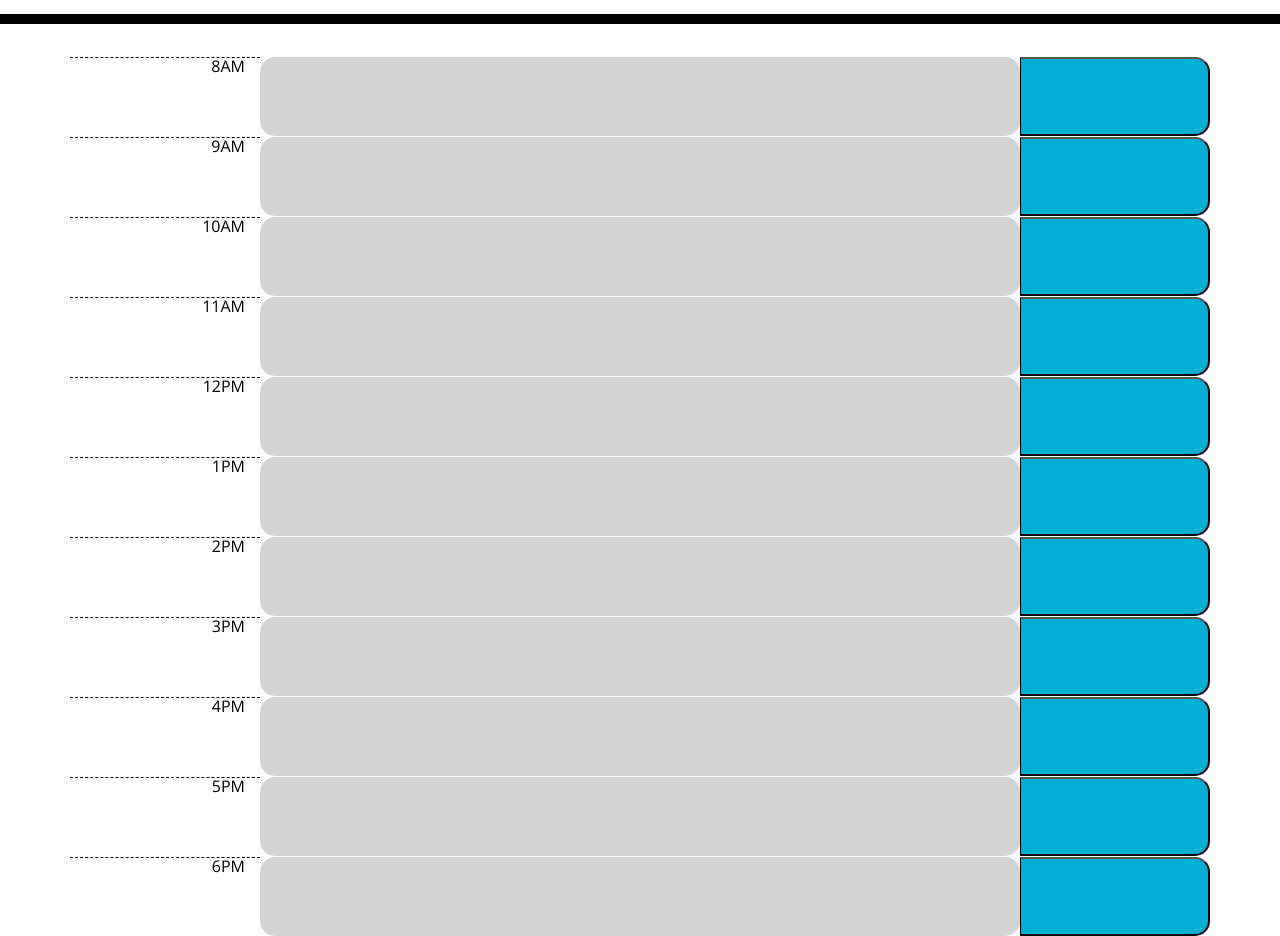
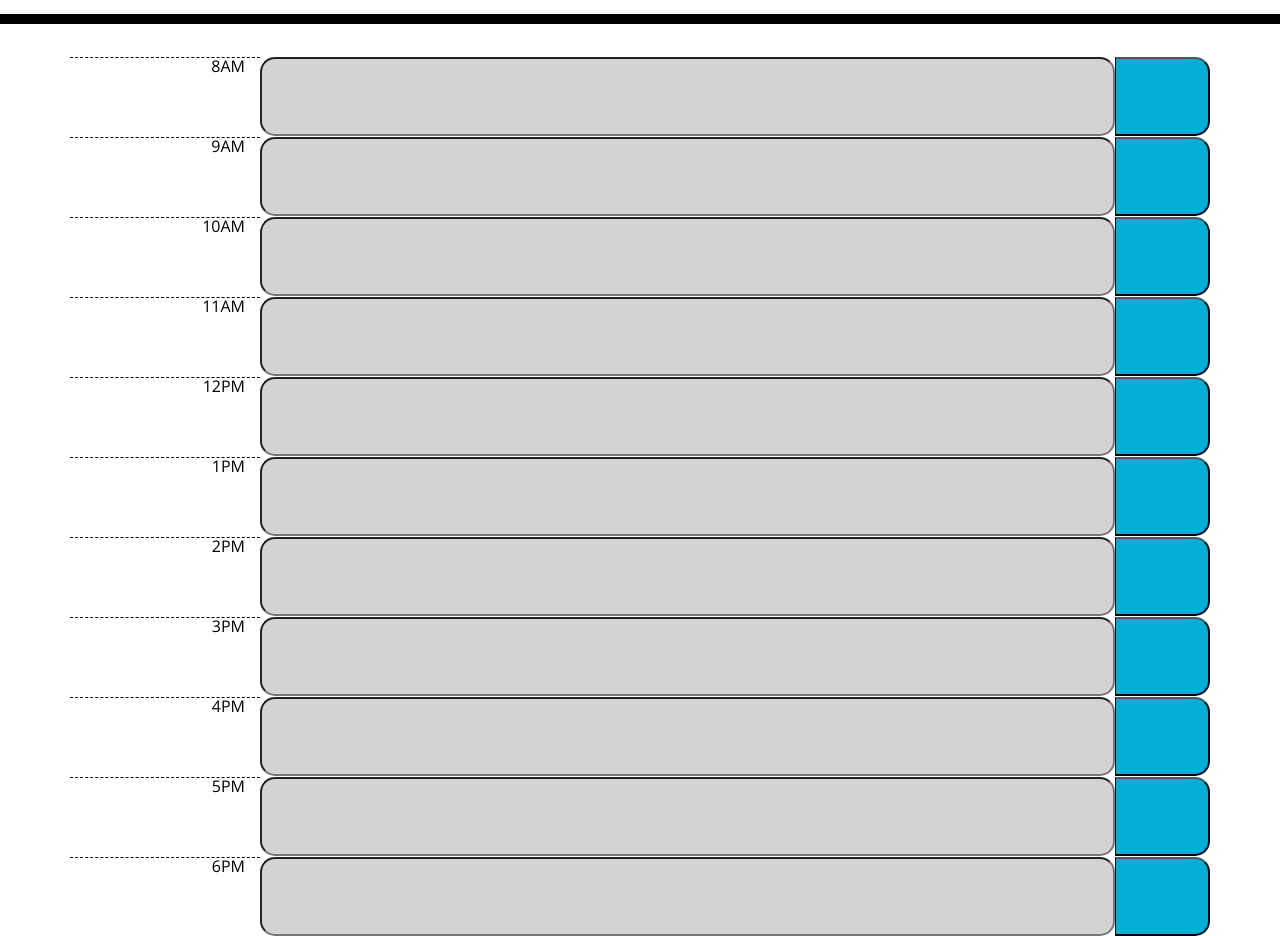
Before and after one commit to ryangautier1/05-Work-Day-Scheduler, a plain HTML site: page index.html in a window 1280 px wide. Shown: the part 280-1216 px from the top of the page. Drawn offline with nearby package versions, Linux system fonts and the light colour scheme.

Commit message:
changing time-blocks to inputs and changing size of save buttons

```diff
--- a/index.html
+++ b/index.html
@@ -24,68 +24,68 @@
     <!--8AM-->
     <div class="row">
       <div class="col-2 hour">8AM</div>
-      <div class="col-8 time-block" id='8am'></div>
-      <button class="col-2 saveBtn"></button>
+      <input type="text" class="col-9 time-block" id='8am'></input>
+      <button class="col-1 saveBtn"></button>
     </div>
     <!--9AM-->
     <div class="row">
       <div class="col-2 hour">9AM</div>
-      <div class="col-8 time-block" id='9am'></div>
-      <button class="col-2 saveBtn"></button>
+      <input type="text" class="col-9 time-block" id='9am'></input>
+      <button class="col-1 saveBtn"></button>
     </div>
     <!--10AM-->
     <div class="row">
       <div class="col-2 hour">10AM</div>
-      <div class="col-8 time-block" id='10am'></div>
-      <button class="col-2 saveBtn"></button>
+      <input type="text" class="col-9 time-block" id='10am'></input>
+      <button class="col-1 saveBtn"></button>
     </div>
     <!--11AM-->
     <div class="row">
       <div class="col-2 hour">11AM</div>
-      <div class="col-8 time-block" id='11am'></div>
-      <button class="col-2 saveBtn"></button>
+      <input type="text" class="col-9 time-block" id='11am'></input>
+      <button class="col-1 saveBtn"></button>
     </div>
     <!--12PM-->
     <div class="row">
       <div class="col-2 hour">12PM</div>
-      <div class="col-8 time-block" id='12pm'></div>
-      <button class="col-2 saveBtn"></button>
+      <input type="text" class="col-9 time-block" id='12pm'></input>
+      <button class="col-1 saveBtn"></button>
     </div>
     <!--1PM-->
     <div class="row">
       <div class="col-2 hour">1PM</div>
-      <div class="col-8 time-block" id='1pm'></div>
-      <button class="col-2 saveBtn"></button>
+      <input type="text" class="col-9 time-block" id='1pm'></input>
+      <button class="col-1 saveBtn"></button>
     </div>
     <!--2PM-->
     <div class="row">
       <div class="col-2 hour">2PM</div>
-      <div class="col-8 time-block" id='2pm'></div>
-      <button class="col-2 saveBtn"></button>
+      <input type="text" class="col-9 time-block" id='2pm'></input>
+      <button class="col-1 saveBtn"></button>
     </div>
     <!--3PM-->
     <div class="row">
       <div class="col-2 hour">3PM</div>
-      <div class="col-8 time-block" id='3pm'></div>
-      <button class="col-2 saveBtn"></button>
+      <input type="text" class="col-9 time-block" id='3pm'></input>
+      <button class="col-1 saveBtn"></button>
     </div>
     <!--4PM-->
     <div class="row">
       <div class="col-2 hour">4PM</div>
-      <div class="col-8 time-block" id='4pm'></div>
-      <button class="col-2 saveBtn"></button>
+      <input type="text" class="col-9 time-block" id='4pm'></input>
+      <button class="col-1 saveBtn"></button>
     </div>
     <!--5PM-->
     <div class="row">
       <div class="col-2 hour">5PM</div>
-      <div class="col-8 time-block" id='5pm'></div>
-      <button class="col-2 saveBtn"></button>
+      <input type="text" class="col-9 time-block" id='5pm'></input>
+      <button class="col-1 saveBtn"></button>
     </div>
     <!--6PM-->
     <div class="row">
       <div class="col-2 hour">6PM</div>
-      <div class="col-8 time-block" id='6pm'></div>
-      <button class="col-2 saveBtn"></button>
+      <input type="text" class="col-9 time-block" id='6pm'></input>
+      <button class="col-1 saveBtn"></button>
     </div>
   </div>
 
```
